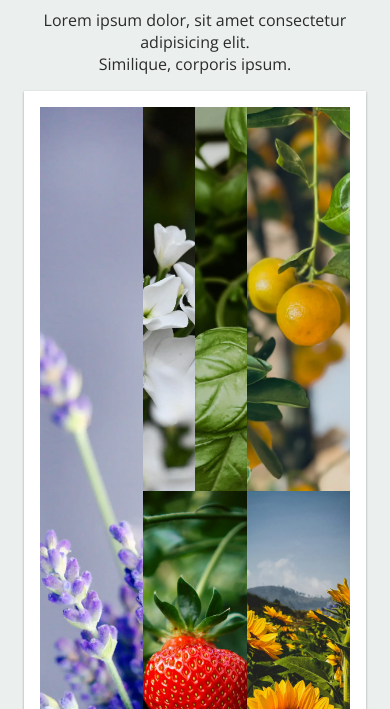
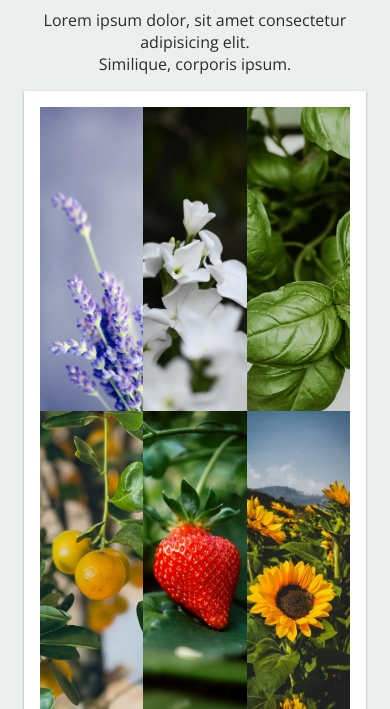
Before and after one commit to ardalansale/planned-planthood, a plain HTML site: page index.html in a window 390 px wide. Shown: the part 135-844 px from the top of the page. Drawn offline with nearby package versions, Linux system fonts and the light colour scheme.

Commit message:
Gör Hero-sektion responsiv

```diff
--- a/index.html
+++ b/index.html
@@ -336,7 +336,7 @@
                   <path d="M17 12.5c-1.2 0-2.4-.2-3.6-.6-.3-.1-.7 0-1 .2l-2.2 2.2c-2.8-1.4-5.1-3.8-6.6-6.6l2.2-2.2c.3-.3.4-.7.2-1-.3-1.1-.5-2.3-.5-3.5 0-.6-.4-1-1-1H1C.4 0 0 .4 0 1c0 9.4 7.6 17 17 17 .6 0 1-.4 1-1v-3.5c0-.6-.4-1-1-1zM16 9h2c0-5-4-9-9-9v2c3.9 0 7 3.1 7 7zm-4 0h2c0-2.8-2.2-5-5-5v2c1.7 0 3 1.3 3 3z" fill="#FFF"/>
                 </g>
               </svg>
-              <p>Telefon: 020-1234567</p>
+              <p>020-1234567</p>
           </div>
 
           <div class="footer__email">
--- a/stylesheets/style.css
+++ b/stylesheets/style.css
@@ -22,7 +22,7 @@
   padding-right: var(--spacing-xl);
   padding-top: calc(2 * var(--spacing-xl));
   padding-bottom: calc(2 * var(--spacing-xl));
-  /* 77.5 rem + 2.5rem = 1240px + 40px = 1280 px */
+  /* 77.5 rem + 3rem = 1240px + 48px = Hemsidans totala bredd är 1288 px */
   margin-left: auto;
   margin-right: auto;
   display: grid;
@@ -93,7 +93,7 @@
 
 /*** HEADER & NAV -- HAMBURGARMENY ****/
 .nav__hamburger {
-  display: none; /* Gömmer ikon vid desktop-vy */
+  display: none; /* Döljer ikon vid desktop-vy */
 }
 
 .hamburger-btn {
@@ -129,10 +129,9 @@
 
 .hero {
   margin: 0 auto;
-  /* width: 100%; */
   display: grid;
   align-content: center;
-  justify-content: center;
+  justify-content: stretch; /* Gör sektionen mer responsiv */
   gap: 1rem;
 }
 
@@ -143,7 +142,9 @@
 
 .hero__collage {
   display: grid;
-  height: 50rem;
+  /* height: 50rem; */
+  max-height: 50rem;
+  min-height: 40rem;
   border: solid 1rem var(--clr-primary-light-1);
   grid-template-columns: repeat(6, 1fr);
   grid-auto-rows: minmax(100px, 1fr);
@@ -205,7 +206,6 @@
 
 .newsletter__form-wrapper {
   align-self: flex-start;
-  /* width: 25rem; */
   display: flex;
   align-items: center;
   border: 2px solid var(--clr-primary-light-3);
@@ -240,6 +240,7 @@
   background-color: var(--clr-accent-dark);
   color: var(--clr-green-400);
   border: 2px solid var(--clr-green-400);
+  outline-offset: 4px;
 
 }
 
@@ -348,7 +349,6 @@
 .footer__links {
   display: flex;
   flex-direction: column;
-  /* align-items: flex-end; */
   gap: var(--spacing-m);
   height: 100%;
   font-size: var(--fs-500);
@@ -367,30 +367,22 @@
 
 /****** RESPONSIV ******/
 
-@media (width < 768px) {
-
-  /** HEADER & NAVBAR **/
-  .nav__menu {
-    display: none;
+@media (width < 900px) {
+  /** MAIN */
+  .hero__collage {
+    grid-template-columns: repeat(2, 1fr);
+    grid-template-areas:
+      "a b"
+      "c d"
+      "e f";
   }
 
-  .nav__hamburger {
-    display: block;
-  }
-
-  /** FOOTER **/
-  .footer__nav {
-    visibility: hidden;
-  }
-}
-
-@media (width < 1000px) {
-  /** MAIN */
   .newsletter,
   .plantedplants {
     flex-direction: column;
     gap: 2rem;
   }
+
   .newsletter__icon { order: 1; }
   .newsletter__subscribe { order: 2; }
 
@@ -404,3 +396,26 @@
     text-align: center;
   }
 }
+
+@media (width < 768px) { /*
+
+  /** HEADER & NAVBAR **/
+  .nav__menu {
+    display: none;
+  }
+
+  .nav__hamburger {
+    display: block;
+  }
+  /** MAIN **/
+  .hero__collage {
+    grid-template-columns: repeat(3, 1fr);
+    grid-template-areas:
+      "a b c"
+      "d e f";
+  }
+  /** FOOTER **/
+  .footer__nav {
+    visibility: hidden;
+  }
+}
```
